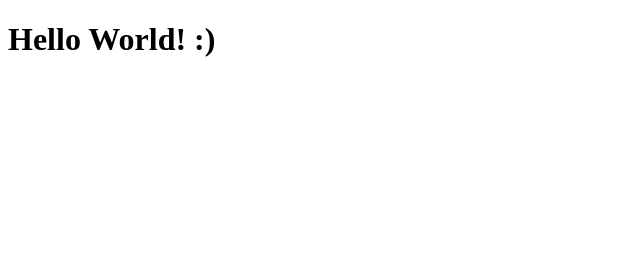
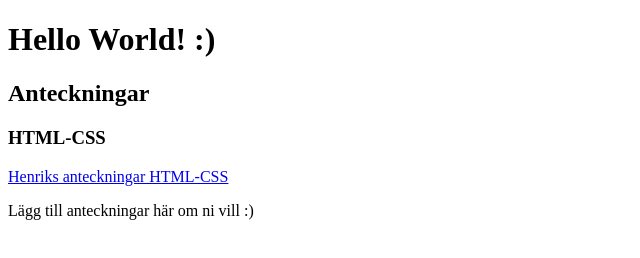
Before and after one commit to FEND22/fend22.github.io, a plain HTML site: page index.html in a window 1280 px wide. Shown: the whole page, without its empty margins (0-640 px from the left). Drawn offline with Linux system fonts and the light colour scheme.

Commit message:
update main index.html

```diff
--- a/index.html
+++ b/index.html
@@ -15,6 +15,18 @@
   <h1>
     Hello World! :)
   </h1>
+
+  <h2>
+    Anteckningar
+  </h2>
+  <h3>
+    HTML-CSS
+  </h3>
+
+  <div>
+    <a href="http://fend22.github.io/courses/HTML-CSS/notes/henrikvilhelmberglund/index.html">Henriks anteckningar HTML-CSS</a>
+    <p>Lägg till anteckningar här om ni vill :)</p>
+  </div>
 </body>
 
 </html>
```
